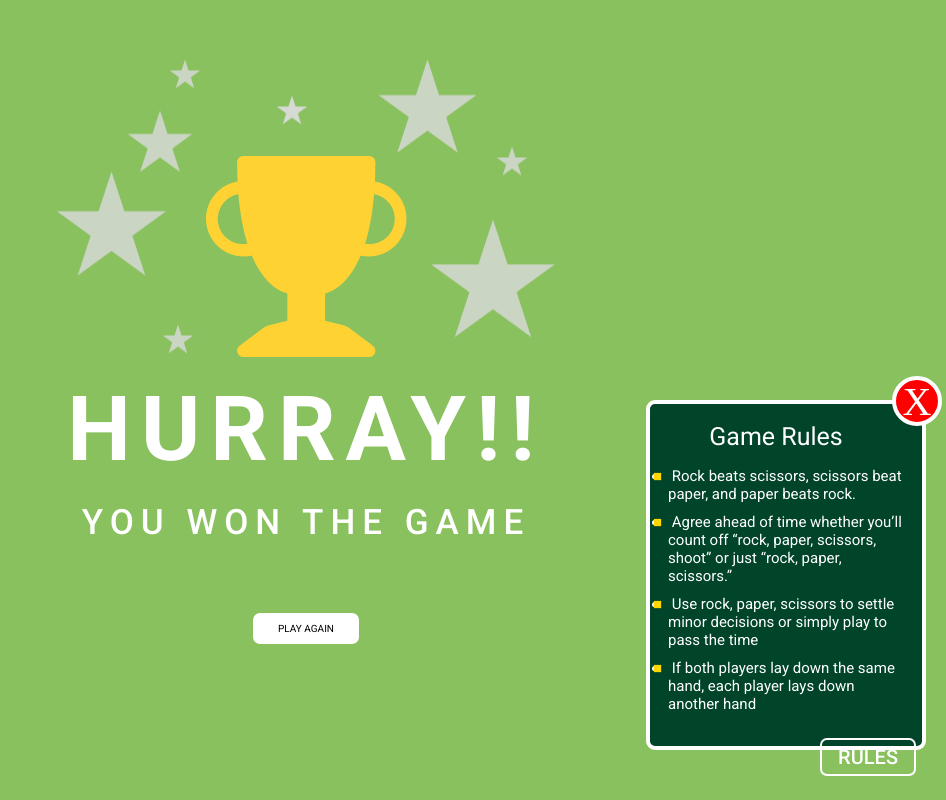
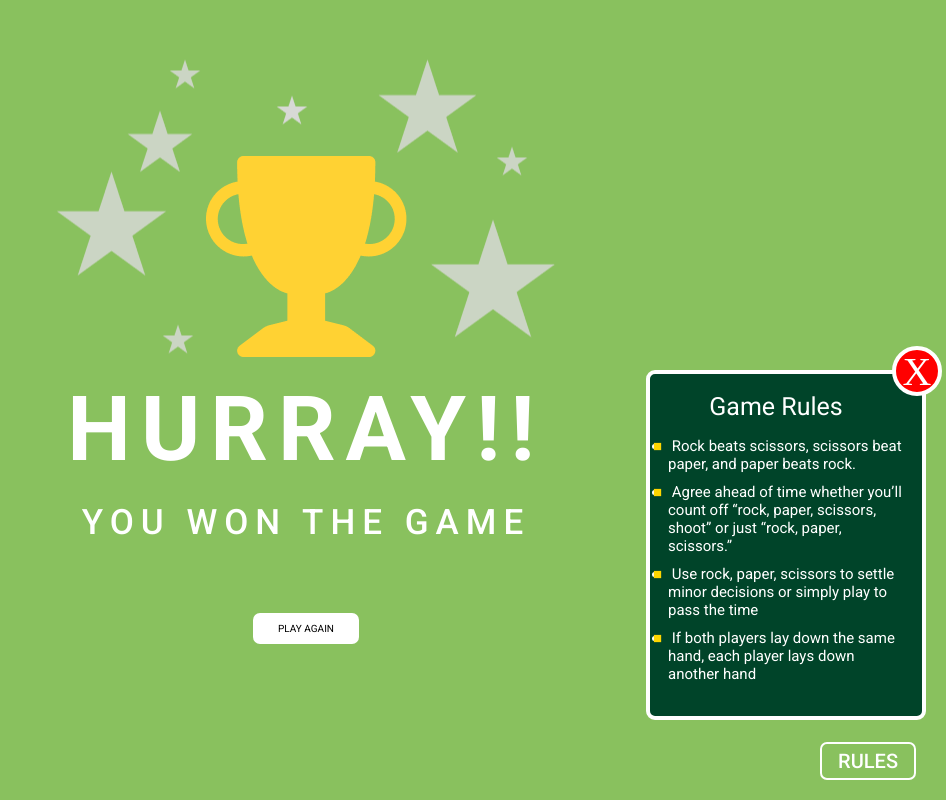
Before and after one commit to aakash-virat18/Cuvette-JS-Module-Test, a plain HTML site: page hurray.html in a window 1280 px wide. Both pictures are taken after a click on the button "RULES". Shown: the whole page, without its empty margins (334-1280 px from the left). Drawn offline with Linux system fonts and the light colour scheme; a web font is replaced by a local one.

Commit message:
rule fixed

```diff
--- a/hurray.html
+++ b/hurray.html
@@ -20,7 +20,7 @@
       <h2 class="won-game">YOU WON THE GAME</h2>
       <a href="index.html" class="return-game">PLAY AGAIN</a>
     </div>
-    <div class="rules-section" style="top: 40rem">
+    <div class="rules-section">
       <button class="close">X</button>
       <div class="rules">
         <h3>Game Rules</h3>
@@ -43,7 +43,7 @@
         </ul>
       </div>
     </div>
-    <div class="toggle" style="top: 71%">
+    <div class="toggle">
       <button class="show-rules">RULES</button>
     </div>
     <script src="hurray.js"></script>
--- a/style.css
+++ b/style.css
@@ -142,7 +142,7 @@ body {
 .rules-section {
   position: absolute;
   right: 2rem;
-  top: 30rem;
+  bottom: 8rem;
   background-color: #004429;
   padding: 18px;
   border: 4px solid white;
@@ -338,7 +338,7 @@ body {
 
 .toggle {
   position: absolute;
-  top: 50rem;
+  bottom: 2rem;
   right: 0rem;
   display: flex;
   flex-direction: row-reverse;
```
Also changed, not shown: index.html (+3 -3 lines).
